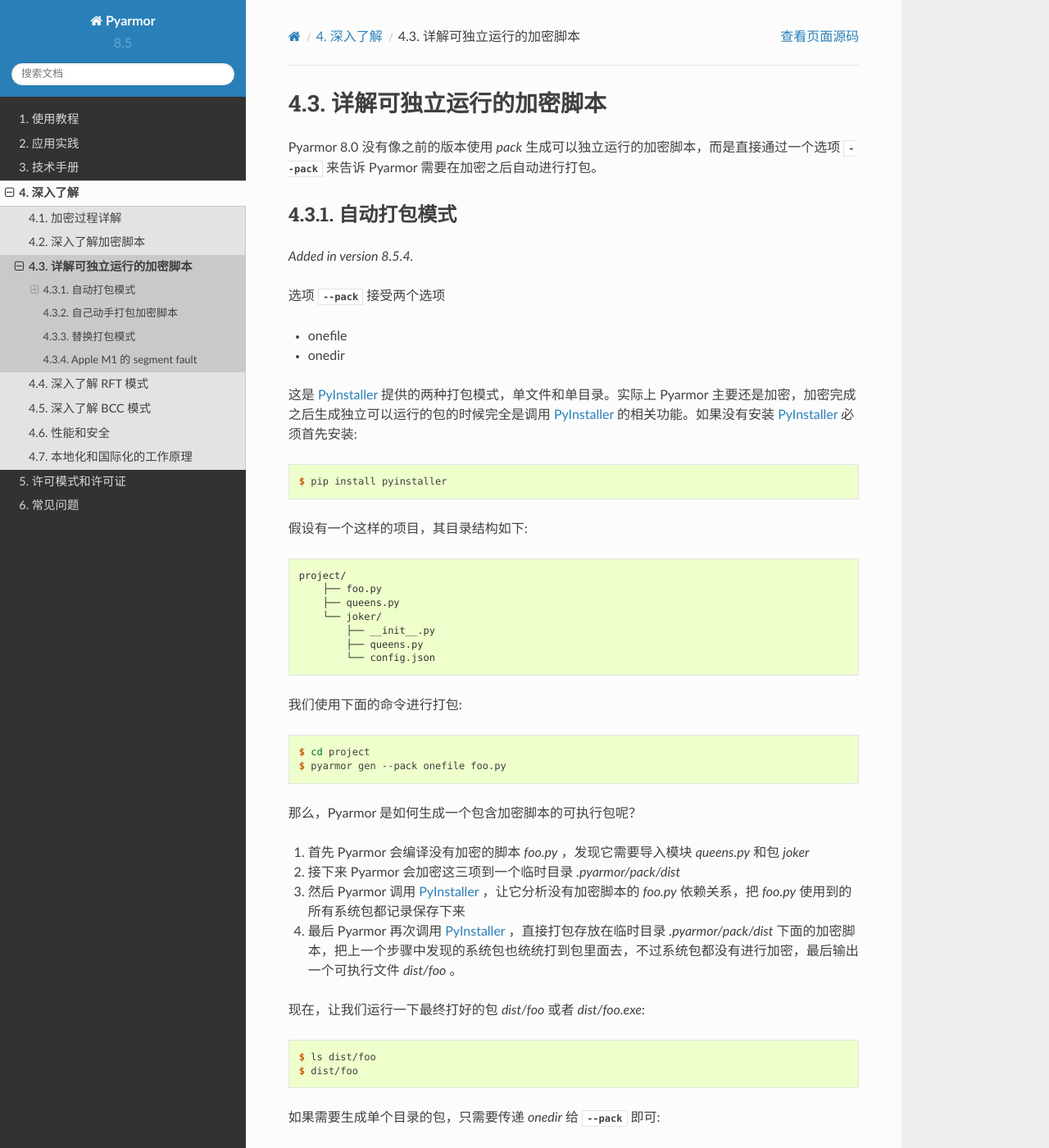
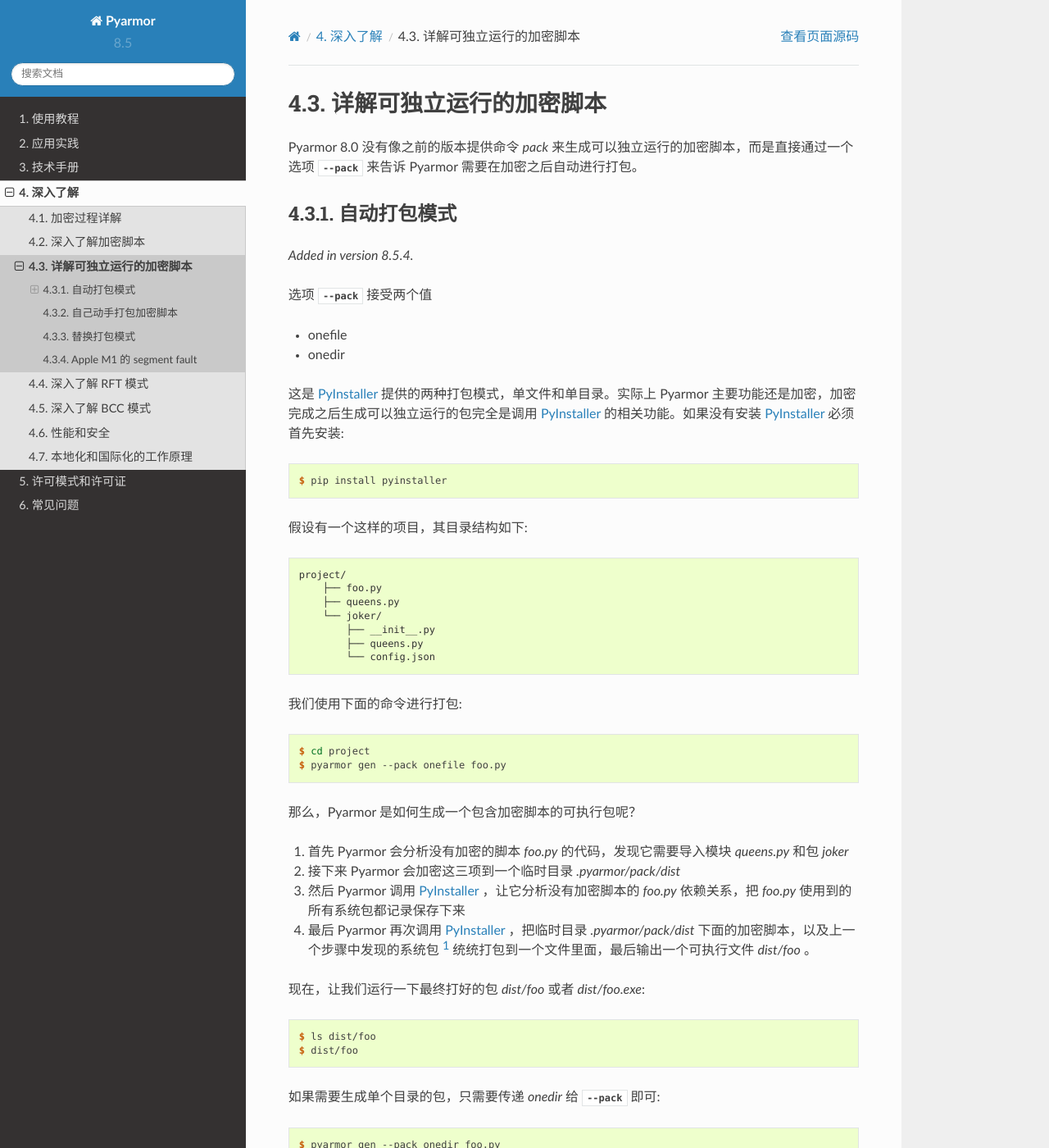
Before and after one commit to dashingsoft/pyarmor-docs-zh, a Sphinx documentation site: the page built from docs/topic/repack.rst, in a window 1280 px wide and 1400 px high. Shown: the whole window at 82% size. Built offline with Sphinx 7.4.7 and the Read the Docs theme 2.0.0, drawn with Linux system fonts in a browser that asks for light colours; some of the changed text lies outside the part shown.

Commit message:
Fix formats

```diff
--- a/docs/reference/man.rst
+++ b/docs/reference/man.rst
@@ -518,15 +518,16 @@
 
             首先加密脚本，然后把加密脚本打包成为单文件或者单个目录
 
+            在 v8.5.4 之前，用户需要首先调用 PyInstaller_ 进行打包，然后打包好的可执行文件传过来
+
+            现在所有的一切都由 Pyarmor 来完成，用户只需要告诉 Pyarmor 是打包成为单个文件或者单个目录
+
+            原来的方式依旧支持，只是不在推荐使用，有可能在下一个主版本就不在支持
+
 .. versionchanged:: 8.5.4
 
-   在 v8.5.4 之前，用户需要首先调用 PyInstaller_ 进行打包，然后打包好的可执行文件传过来
 
-   现在所有的一切都由 Pyarmor 来完成，用户只需要告诉 Pyarmor 是打包成为单个文件或者单个目录
-
-   原来的方式依旧支持，只是不在推荐使用，有可能在下一个主版本就不在支持
-
-这个选项一旦设置，Pyarmor 会分析输入脚本的源代码，找到其导入的所有模块和包。如果模块和包和输入脚本在相同的目录下面，那么也会自动的进行加密这些依赖包。但是对于所依赖的 Python 系统包，以及其他不在当前目录的第三方包，则不会进行加密，只是把这些引用的包记录下来。
+这个选项一旦设置，Pyarmor 会分析输入脚本的源代码，找到其导入的所有模块和包。如果模块和包和输入脚本在相同的目录下面，那么也会自动的加密这些依赖包。但是对于所依赖的 Python 系统包，以及其他不在当前目录的第三方包，则不会进行加密，只是把这些引用的包记录下来。
 
 把所有的相关脚本加密之后，Pyarmor 接下来就会调用 PyInstaller_ 对所有加密脚本进行打包，没有加密的系统模块和第三方的包会被打进最后的包里面。
 
--- a/docs/topic/repack.rst
+++ b/docs/topic/repack.rst
@@ -6,19 +6,19 @@
 
 .. program:: pyarmor gen
 
-Pyarmor 8.0 没有像之前的版本使用 `pack` 生成可以独立运行的加密脚本，而是直接通过一个选项 :option:`--pack` 来告诉 Pyarmor 需要在加密之后自动进行打包。
+Pyarmor 8.0 没有像之前的版本提供命令 `pack` 来生成可以独立运行的加密脚本，而是直接通过一个选项 :option:`--pack` 来告诉 Pyarmor 需要在加密之后自动进行打包。
 
 自动打包模式
 ============
 
 .. versionadded:: 8.5.4
 
-选项 :option:`--pack` 接受两个选项
+选项 :option:`--pack` 接受两个值
 
 - onefile
 - onedir
 
-这是 PyInstaller_ 提供的两种打包模式，单文件和单目录。实际上 Pyarmor 主要还是加密，加密完成之后生成独立可以运行的包的时候完全是调用 PyInstaller_ 的相关功能。如果没有安装 PyInstaller_ 必须首先安装::
+这是 PyInstaller_ 提供的两种打包模式，单文件和单目录。实际上 Pyarmor 主要功能还是加密，加密完成之后生成可以独立运行的包完全是调用 PyInstaller_ 的相关功能。如果没有安装 PyInstaller_ 必须首先安装::
 
     $ pip install pyinstaller
 
@@ -39,10 +39,10 @@
 
 那么，Pyarmor 是如何生成一个包含加密脚本的可执行包呢？
 
-1. 首先 Pyarmor 会编译没有加密的脚本 `foo.py` ，发现它需要导入模块 `queens.py` 和包 `joker`
+1. 首先 Pyarmor 会分析没有加密的脚本 `foo.py` 的代码，发现它需要导入模块 `queens.py` 和包 `joker`
 2. 接下来 Pyarmor 会加密这三项到一个临时目录 `.pyarmor/pack/dist`
 3. 然后 Pyarmor 调用 PyInstaller_ ，让它分析没有加密脚本的 `foo.py` 依赖关系，把 `foo.py` 使用到的所有系统包都记录保存下来
-4. 最后 Pyarmor 再次调用 PyInstaller_ ，直接打包存放在临时目录 `.pyarmor/pack/dist` 下面的加密脚本，把上一个步骤中发现的系统包也统统打到包里面去，不过系统包都没有进行加密，最后输出一个可执行文件 `dist/foo` 。
+4. 最后 Pyarmor 再次调用 PyInstaller_ ，把临时目录 `.pyarmor/pack/dist` 下面的加密脚本，以及上一个步骤中发现的系统包 [#]_ 统统打包到一个文件里面，最后输出一个可执行文件 `dist/foo` 。
 
 现在，让我们运行一下最终打好的包 `dist/foo` 或者 `dist/foo.exe`::
 
```
Also changed, not shown: other parts of docs/topic/repack.rst (+3 -1 lines).
